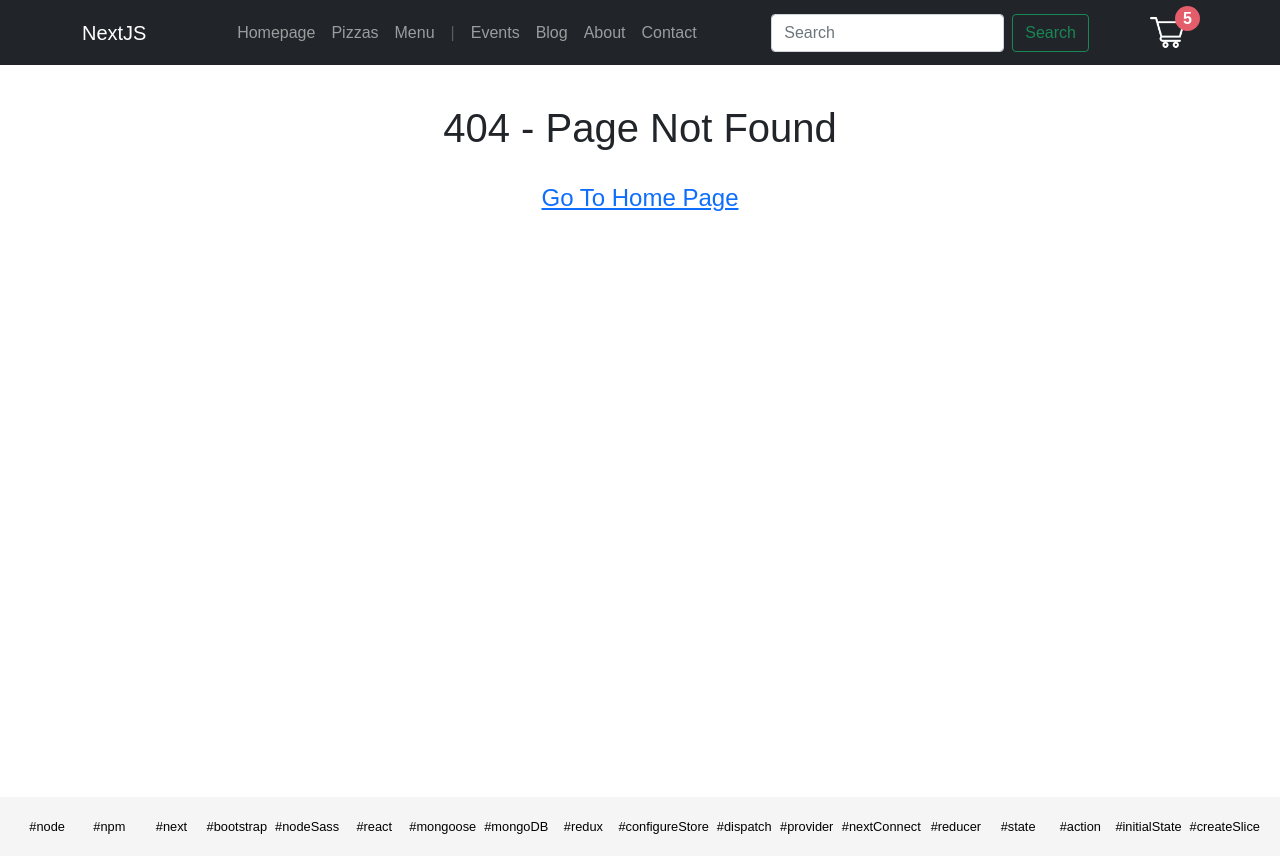
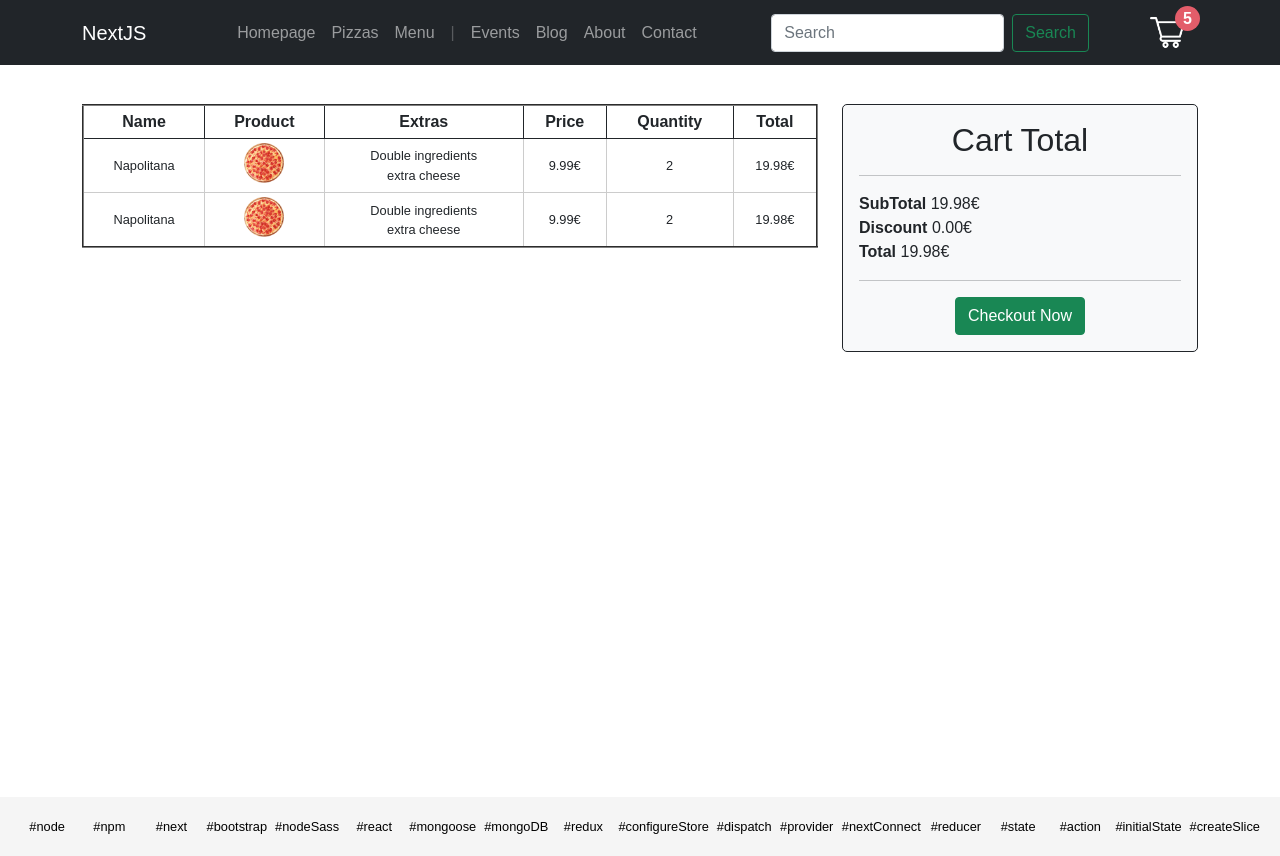
Before and after one commit to lucho20pt/nextjs-restaurant, a Next.js app: page /cart in a window 1280 px wide. Before the commit this address had no page. Built offline with nearby package versions, Linux system fonts and the light colour scheme.

Commit message:
add: cart page

```diff
--- /dev/null
+++ b/pages/cart/index.js
@@ -0,0 +1,124 @@
+import classes from '@/styles/cart/cart.module.scss'
+import Layout from '@/components/layout/Layout'
+import Image from 'next/image'
+import { Row, Col } from 'react-bootstrap'
+
+const Cart = () => {
+  return (
+    <Layout title="Cart Page Title">
+      <section className={classes.cart}>
+        <Row>
+          {/* Products */}
+          <Col md={8} className="text-center mb-5">
+            <table
+              className={classes.table}
+              width="100%"
+              border="2"
+              cellSpacing="0"
+              cellPadding="4"
+            >
+              <thead>
+                <tr>
+                  <th className={classes.name}>Name</th>
+                  <th className={classes.image}>Product</th>
+                  <th className={classes.extras}>Extras</th>
+                  <th className={classes.price}>Price</th>
+                  <th className={classes.quantity}>Quantity</th>
+                  <th className={classes.total}>Total</th>
+                </tr>
+              </thead>
+              <tbody>
+                <tr>
+                  <td className={classes.name}>
+                    <div>Napolitana</div>
+                  </td>
+                  <td className={classes.image}>
+                    <div>
+                      <Image
+                        src="/images/pizza.png"
+                        width="40"
+                        height="40"
+                        objectFit="cover"
+                        alt="pizza"
+                      />
+                    </div>
+                  </td>
+                  <td className={classes.extras}>
+                    <div>
+                      Double ingredients <br /> extra cheese
+                    </div>
+                  </td>
+                  <td className={classes.price}>
+                    <div>9.99€</div>
+                  </td>
+                  <td className={classes.quantity}>
+                    <div>2</div>
+                  </td>
+                  <td className={classes.total}>
+                    <div>19.98€</div>
+                  </td>
+                </tr>
+                <tr>
+                  <td className={classes.name}>
+                    <div>Napolitana</div>
+                  </td>
+                  <td className={classes.image}>
+                    <div>
+                      <Image
+                        src="/images/pizza.png"
+                        width="40"
+                        height="40"
+                        objectFit="cover"
+                        alt="pizza"
+                      />
+                    </div>
+                  </td>
+                  <td className={classes.extras}>
+                    <div>
+                      Double ingredients <br /> extra cheese
+                    </div>
+                  </td>
+                  <td className={classes.price}>
+                    <div>9.99€</div>
+                  </td>
+                  <td className={classes.quantity}>
+                    <div>2</div>
+                  </td>
+                  <td className={classes.total}>
+                    <div>19.98€</div>
+                  </td>
+                </tr>
+              </tbody>
+            </table>
+          </Col>
+          {/* CartTotal */}
+          <Col>
+            <aside className={`${classes.cartTotal} ${'p-3'}`}>
+              <div className="text-center">
+                <h2 className={classes.title}>Cart Total</h2>
+              </div>
+              <hr />
+              <div className={classes.text}>
+                <b>SubTotal</b> 19.98€
+              </div>
+              <div className={classes.text}>
+                <b>Discount</b> 0.00€
+              </div>
+              <div className={classes.total}>
+                <b>Total</b> 19.98€
+              </div>
+              <hr />
+              <div className={classes.checkout}>
+                <button className="btn btn-success">
+                  Checkout Now
+                </button>
+              </div>
+            </aside>
+          </Col>
+        </Row>
+      </section>
+    </Layout>
+  )
+}
+
+export default Cart
--- /dev/null
+++ b/styles/cart/cart.module.scss
@@ -0,0 +1,25 @@
+@import "@/styles/custom.scss";
+
+.cart {
+    .table{
+        width: 100%;
+
+            th{
+                font-size: 1rem;
+                border: 1px solid $dark;
+            }
+            td{
+                font-size: .8rem;
+                border: 1px solid #cccccc;
+            }
+
+    }
+    .cartTotal{
+        background-color: $light;
+        border-radius: 5px;
+        border: 1px solid $dark;
+        .checkout{
+            text-align: center;
+        }
+    }
+}
```
